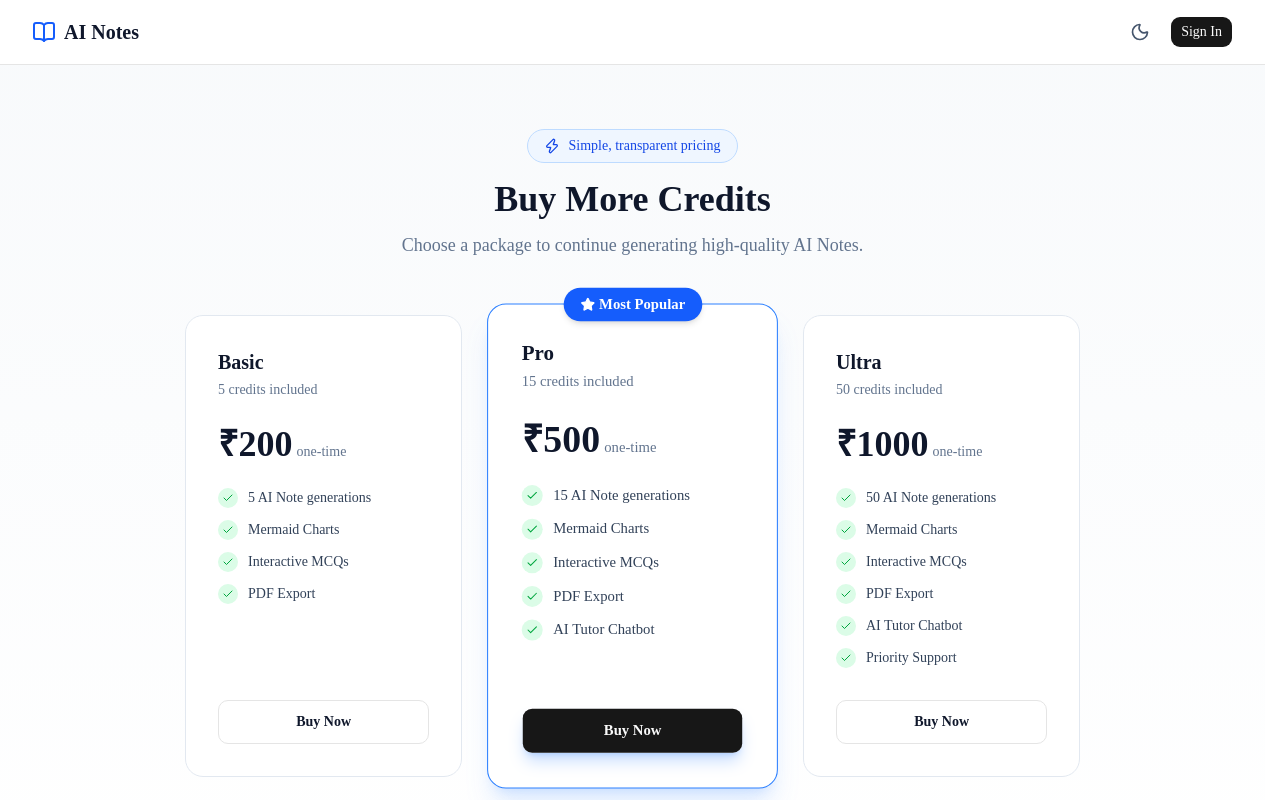
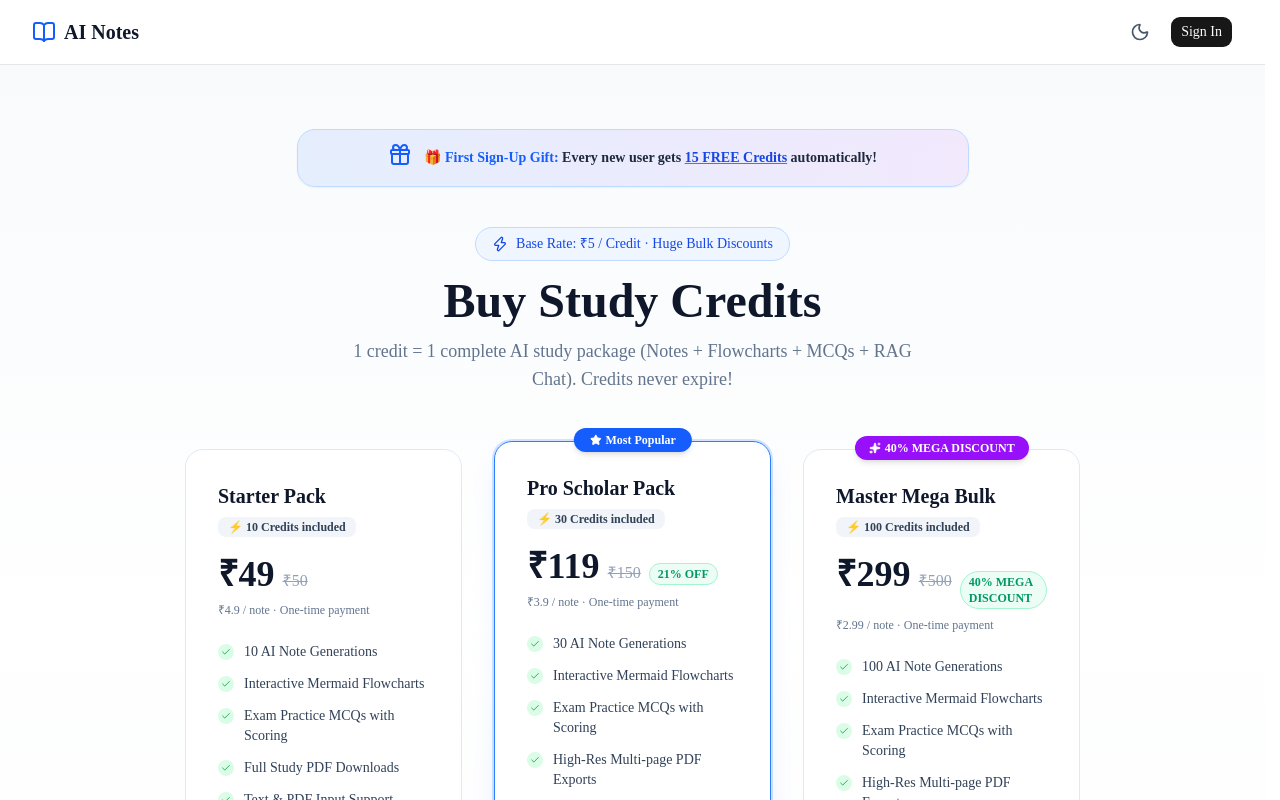
Before and after one commit to r4-rahul123/ai-notes-generator, a Next.js app: page /pricing in a window 1280 px wide. Shown: the top 800 px of the page. Built offline with nearby package versions, Linux system fonts and the light colour scheme; no server answers.

Commit message:
feat: 15 free credits for new users, base rate ₹5/credit and attractive bulk discount packages

```diff
--- a/src/app/api/generate/route.ts
+++ b/src/app/api/generate/route.ts
@@ -34,7 +34,7 @@ export async function POST(req: Request) {
       user = await User.create({
         clerkId,
         email: "unknown@placeholder.com",
-        credits: 3,
+        credits: 15,
       });
     }
 
--- a/src/app/api/razorpay/order/route.ts
+++ b/src/app/api/razorpay/order/route.ts
@@ -11,9 +11,9 @@ const razorpay = new Razorpay({
 });
 
 const packages = {
-  basic: { credits: 5, price: 20000, name: "Basic - 5 Credits" }, // price in paise
-  pro: { credits: 15, price: 50000, name: "Pro - 15 Credits" },
-  ultra: { credits: 50, price: 100000, name: "Ultra - 50 Credits" },
+  starter: { credits: 10, price: 4900, name: "Starter - 10 Credits (₹4.9/credit)" }, // price in paise (₹49)
+  pro: { credits: 30, price: 11900, name: "Pro Scholar - 30 Credits (₹3.9/credit - 21% OFF)" }, // ₹119
+  ultra: { credits: 100, price: 29900, name: "Master Mega - 100 Credits (₹2.99/credit - 40% OFF)" }, // ₹299
 };
 
 export async function POST(req: Request) {
@@ -33,7 +33,7 @@ export async function POST(req: Request) {
     await connectToDatabase();
     let user = await User.findOne({ clerkId });
     if (!user) {
-      user = await User.create({ clerkId, email: "unknown@placeholder.com", credits: 3 });
+      user = await User.create({ clerkId, email: "unknown@placeholder.com", credits: 15 });
     }
 
     const options = {
--- a/src/app/dashboard/page.tsx
+++ b/src/app/dashboard/page.tsx
@@ -15,7 +15,7 @@ export default async function DashboardPage() {
     user = await User.create({
       clerkId,
       email: "unknown@placeholder.com",
-      credits: 3,
+      credits: 15,
     });
   }
 
--- a/src/app/pricing/page.tsx
+++ b/src/app/pricing/page.tsx
@@ -2,38 +2,72 @@
 
 import { useState } from "react";
 import { Button } from "@/components/ui/button";
-import { Check, Loader2, Zap, Star } from "lucide-react";
+import { Check, Loader2, Zap, Star, Gift, Sparkles } from "lucide-react";
 import { toast } from "sonner";
 import Script from "next/script";
 import { useRouter } from "next/navigation";
 
 const packages = [
   {
-    id: "basic",
-    name: "Basic",
-    credits: 5,
-    price: 200,
-    priceString: "₹200",
-    features: ["5 AI Note generations", "Mermaid Charts", "Interactive MCQs", "PDF Export"],
+    id: "starter",
+    name: "Starter Pack",
+    credits: 10,
+    price: 49,
+    priceString: "₹49",
+    originalPrice: "₹50",
+    perCredit: "₹4.9 / note",
+    badge: null,
+    popular: false,
+    features: [
+      "10 AI Note Generations",
+      "Interactive Mermaid Flowcharts",
+      "Exam Practice MCQs with Scoring",
+      "Full Study PDF Downloads",
+      "Text & PDF Input Support",
+    ],
     color: "blue",
   },
   {
     id: "pro",
-    name: "Pro",
-    credits: 15,
-    price: 500,
-    priceString: "₹500",
+    name: "Pro Scholar Pack",
+    credits: 30,
+    price: 119,
+    priceString: "₹119",
+    originalPrice: "₹150",
+    discount: "21% OFF",
+    perCredit: "₹3.9 / note",
+    badge: "Most Popular",
     popular: true,
-    features: ["15 AI Note generations", "Mermaid Charts", "Interactive MCQs", "PDF Export", "AI Tutor Chatbot"],
+    features: [
+      "30 AI Note Generations",
+      "Interactive Mermaid Flowcharts",
+      "Exam Practice MCQs with Scoring",
+      "High-Res Multi-page PDF Exports",
+      "Grounded RAG AI Tutor Chatbot",
+      "Priority Gemini 3.5 AI Engine",
+    ],
     color: "blue",
   },
   {
     id: "ultra",
-    name: "Ultra",
-    credits: 50,
-    price: 1000,
-    priceString: "₹1000",
-    features: ["50 AI Note generations", "Mermaid Charts", "Interactive MCQs", "PDF Export", "AI Tutor Chatbot", "Priority Support"],
+    name: "Master Mega Bulk",
+    credits: 100,
+    price: 299,
+    priceString: "₹299",
+    originalPrice: "₹500",
+    discount: "40% MEGA DISCOUNT",
+    perCredit: "₹2.99 / note",
+    badge: "Best Value",
+    popular: false,
+    features: [
+      "100 AI Note Generations",
+      "Interactive Mermaid Flowcharts",
+      "Exam Practice MCQs with Scoring",
+      "High-Res Multi-page PDF Exports",
+      "Grounded RAG AI Tutor Chatbot",
+      "Unlimited Vector Search Embeddings",
+      "Credits Never Expire (Lifetime)",
+    ],
     color: "purple",
   },
 ];
@@ -55,7 +89,7 @@ export default function PricingPage() {
           body: JSON.stringify({ creditsToAdd: pkg.credits }),
         });
         if (mockRes.ok) {
-          toast.success("Payment successful! Credits added.");
+          toast.success(`Payment successful! ${pkg.credits} credits added.`);
           router.push("/dashboard?success=true");
         } else {
           toast.error("Mock payment failed.");
@@ -77,7 +111,7 @@ export default function PricingPage() {
         amount: orderData.amount,
         currency: orderData.currency,
         name: "AI Notes Generator",
-        description: `Purchase ${pkg.name}`,
+        description: `Purchase ${pkg.name} (${pkg.credits} credits)`,
         order_id: orderData.orderId,
         handler: async function (response: any) {
           try {
@@ -92,7 +126,7 @@ export default function PricingPage() {
             });
             const verifyData = await verifyRes.json();
             if (verifyRes.ok) {
-              toast.success("Payment successful! Credits added.");
+              toast.success(`Payment successful! ${pkg.credits} credits added.`);
               router.push("/dashboard?success=true");
             } else {
               toast.error(verifyData.error || "Payment verification failed");
@@ -103,7 +137,7 @@ export default function PricingPage() {
             setLoading(null);
           }
         },
-        prefill: { name: "User" },
+        prefill: { name: "Student" },
         theme: { color: "#2563eb" },
       };
 
@@ -122,60 +156,95 @@ export default function PricingPage() {
   return (
     <>
       <Script src="https://checkout.razorpay.com/v1/checkout.js" />
-      <div className="min-h-screen bg-gradient-to-b from-slate-50 to-white dark:from-slate-950 dark:to-slate-900 py-16 px-4">
+      <div className="min-h-screen bg-gradient-to-b from-slate-50 via-white to-slate-50 dark:from-slate-950 dark:via-slate-900 dark:to-slate-950 py-16 px-4">
         <div className="max-w-5xl mx-auto">
+
+          {/* Welcome Bonus Callout */}
+          <div className="max-w-2xl mx-auto mb-10 p-4 rounded-2xl bg-gradient-to-r from-blue-500/10 via-indigo-500/10 to-purple-500/10 border border-blue-200 dark:border-blue-800/60 flex items-center justify-center gap-3 text-center shadow-xs">
+            <Gift className="h-6 w-6 text-blue-600 dark:text-blue-400 flex-shrink-0 animate-bounce" />
+            <p className="text-sm font-semibold text-slate-800 dark:text-slate-200">
+              🎁 <span className="text-blue-600 dark:text-blue-400 font-bold">First Sign-Up Gift:</span> Every new user gets <span className="underline decoration-blue-500 font-extrabold text-blue-700 dark:text-blue-300">15 FREE Credits</span> automatically!
+            </p>
+          </div>
 
           {/* Header */}
           <div className="text-center mb-14 animate-fade-in-up">
             <div className="inline-flex items-center gap-2 bg-blue-50 dark:bg-blue-950 text-blue-700 dark:text-blue-300 px-4 py-1.5 rounded-full text-sm font-medium border border-blue-200 dark:border-blue-800 mb-4">
-              <Zap className="h-4 w-4" /> Simple, transparent pricing
+              <Zap className="h-4 w-4" /> Base Rate: ₹5 / Credit · Huge Bulk Discounts
             </div>
-            <h1 className="text-4xl font-extrabold text-slate-900 dark:text-white mb-3">Buy More Credits</h1>
-            <p className="text-lg text-slate-500 dark:text-slate-400">
-              Choose a package to continue generating high-quality AI Notes.
+            <h1 className="text-4xl sm:text-5xl font-extrabold text-slate-900 dark:text-white mb-3">
+              Buy Study Credits
+            </h1>
+            <p className="text-base sm:text-lg text-slate-500 dark:text-slate-400 max-w-xl mx-auto">
+              1 credit = 1 complete AI study package (Notes + Flowcharts + MCQs + RAG Chat). Credits never expire!
             </p>
           </div>
 
           {/* Pricing Cards */}
-          <div className="grid md:grid-cols-3 gap-8 max-w-4xl mx-auto">
+          <div className="grid md:grid-cols-3 gap-8 max-w-4xl mx-auto items-stretch">
             {packages.map((pkg, i) => (
               <div
                 key={pkg.id}
-                className={`relative flex flex-col rounded-2xl border p-8 transition-all duration-300 card-hover animate-fade-in-up stagger-${i + 1} ${
+                className={`relative flex flex-col rounded-2xl border p-7 sm:p-8 transition-all duration-300 card-hover animate-fade-in-up stagger-${i + 1} ${
                   pkg.popular
-                    ? "border-blue-500 dark:border-blue-500 shadow-xl shadow-blue-500/15 scale-105 bg-white dark:bg-slate-800"
-                    : "border-slate-200 dark:border-slate-700 bg-white dark:bg-slate-800"
+                    ? "border-blue-500 dark:border-blue-500 shadow-xl shadow-blue-500/15 md:-translate-y-2 bg-white dark:bg-slate-800/95 ring-2 ring-blue-500/20"
+                    : "border-slate-200 dark:border-slate-700 bg-white dark:bg-slate-800/90"
                 }`}
               >
+                {/* Badges */}
                 {pkg.popular && (
-                  <div className="absolute -top-4 left-1/2 -translate-x-1/2 bg-blue-600 text-white px-4 py-1.5 rounded-full text-sm font-bold flex items-center gap-1 shadow-md">
-                    <Star className="h-3.5 w-3.5 fill-white" /> Most Popular
+                  <div className="absolute -top-3.5 left-1/2 -translate-x-1/2 bg-blue-600 text-white px-4 py-1 rounded-full text-xs font-bold flex items-center gap-1 shadow-md whitespace-nowrap">
+                    <Star className="h-3 w-3 fill-white" /> {pkg.badge}
+                  </div>
+                )}
+                {pkg.discount && !pkg.popular && (
+                  <div className="absolute -top-3.5 left-1/2 -translate-x-1/2 bg-purple-600 text-white px-3.5 py-1 rounded-full text-xs font-bold flex items-center gap-1 shadow-md whitespace-nowrap">
+                    <Sparkles className="h-3 w-3 fill-white" /> {pkg.discount}
                   </div>
                 )}
 
-                <div className="mb-6">
+                <div className="mb-4">
                   <h2 className="text-xl font-bold text-slate-900 dark:text-white mb-1">{pkg.name}</h2>
-                  <p className="text-slate-500 dark:text-slate-400 text-sm">{pkg.credits} credits included</p>
+                  <div className="inline-flex items-center gap-1.5 px-2.5 py-0.5 rounded-md bg-slate-100 dark:bg-slate-700/80 text-slate-700 dark:text-slate-300 text-xs font-bold">
+                    ⚡ {pkg.credits} Credits included
+                  </div>
                 </div>
 
-                <div className="mb-6">
+                <div className="mb-2 flex items-baseline gap-2">
                   <span className="text-4xl font-extrabold text-slate-900 dark:text-white">{pkg.priceString}</span>
-                  <span className="text-slate-500 dark:text-slate-400 text-sm ml-1">one-time</span>
+                  {pkg.originalPrice && (
+                    <span className="text-slate-400 dark:text-slate-500 text-base line-through font-medium">
+                      {pkg.originalPrice}
+                    </span>
+                  )}
+                  {pkg.discount && (
+                    <span className="text-xs font-bold text-emerald-600 dark:text-emerald-400 bg-emerald-50 dark:bg-emerald-950/50 px-2 py-0.5 rounded-full border border-emerald-200 dark:border-emerald-800">
+                      {pkg.discount}
+                    </span>
+                  )}
                 </div>
+
+                <p className="text-xs font-medium text-slate-500 dark:text-slate-400 mb-6">
+                  {pkg.perCredit} · One-time payment
+                </p>
 
                 <ul className="space-y-3 mb-8 flex-1">
                   {pkg.features.map((f) => (
-                    <li key={f} className="flex items-center gap-2.5 text-sm text-slate-700 dark:text-slate-300">
-                      <div className="w-5 h-5 rounded-full bg-green-100 dark:bg-green-950/40 flex items-center justify-center flex-shrink-0">
-                        <Check className="h-3 w-3 text-green-600 dark:text-green-400" />
+                    <li key={f} className="flex items-start gap-2.5 text-xs sm:text-sm text-slate-700 dark:text-slate-300">
+                      <div className="w-4 h-4 rounded-full bg-green-100 dark:bg-green-950/40 flex items-center justify-center flex-shrink-0 mt-0.5">
+                        <Check className="h-2.5 w-2.5 text-green-600 dark:text-green-400" />
                       </div>
-                      {f}
+                      <span>{f}</span>
                     </li>
                   ))}
                 </ul>
 
                 <Button
-                  className={`w-full h-11 font-semibold ${pkg.popular ? "shadow-lg shadow-blue-500/25" : ""}`}
+                  className={`w-full h-11 font-semibold rounded-xl ${
+                    pkg.popular
+                      ? "bg-blue-600 hover:bg-blue-700 text-white shadow-lg shadow-blue-500/25"
+                      : "border-slate-300 dark:border-slate-600 hover:bg-slate-100 dark:hover:bg-slate-700"
+                  }`}
                   variant={pkg.popular ? "default" : "outline"}
                   onClick={() => handleCheckout(pkg)}
                   disabled={loading !== null}
@@ -183,7 +252,7 @@ export default function PricingPage() {
                   {loading === pkg.id ? (
                     <><Loader2 className="h-4 w-4 animate-spin mr-2" /> Processing...</>
                   ) : (
-                    "Buy Now"
+                    `Buy ${pkg.credits} Credits`
                   )}
                 </Button>
               </div>
@@ -191,9 +260,11 @@ export default function PricingPage() {
           </div>
 
           {/* Footer note */}
-          <p className="text-center text-sm text-slate-400 dark:text-slate-500 mt-10">
-            Secure payments powered by Razorpay · Credits never expire
-          </p>
+          <div className="text-center space-y-2 mt-12">
+            <p className="text-sm font-medium text-slate-500 dark:text-slate-400">
+              🔒 Instant activation · Secure payments powered by Razorpay · Credits never expire
+            </p>
+          </div>
         </div>
       </div>
     </>
--- a/src/lib/models/User.ts
+++ b/src/lib/models/User.ts
@@ -13,7 +13,7 @@ const UserSchema = new Schema(
   {
     clerkId: { type: String, required: true, unique: true },
     email: { type: String, required: true },
-    credits: { type: Number, default: 3 }, // Give 3 free credits initially
+    credits: { type: Number, default: 15 }, // Give 15 free credits on first sign-up
     stripeCustomerId: { type: String },
   },
   { timestamps: true }
```
